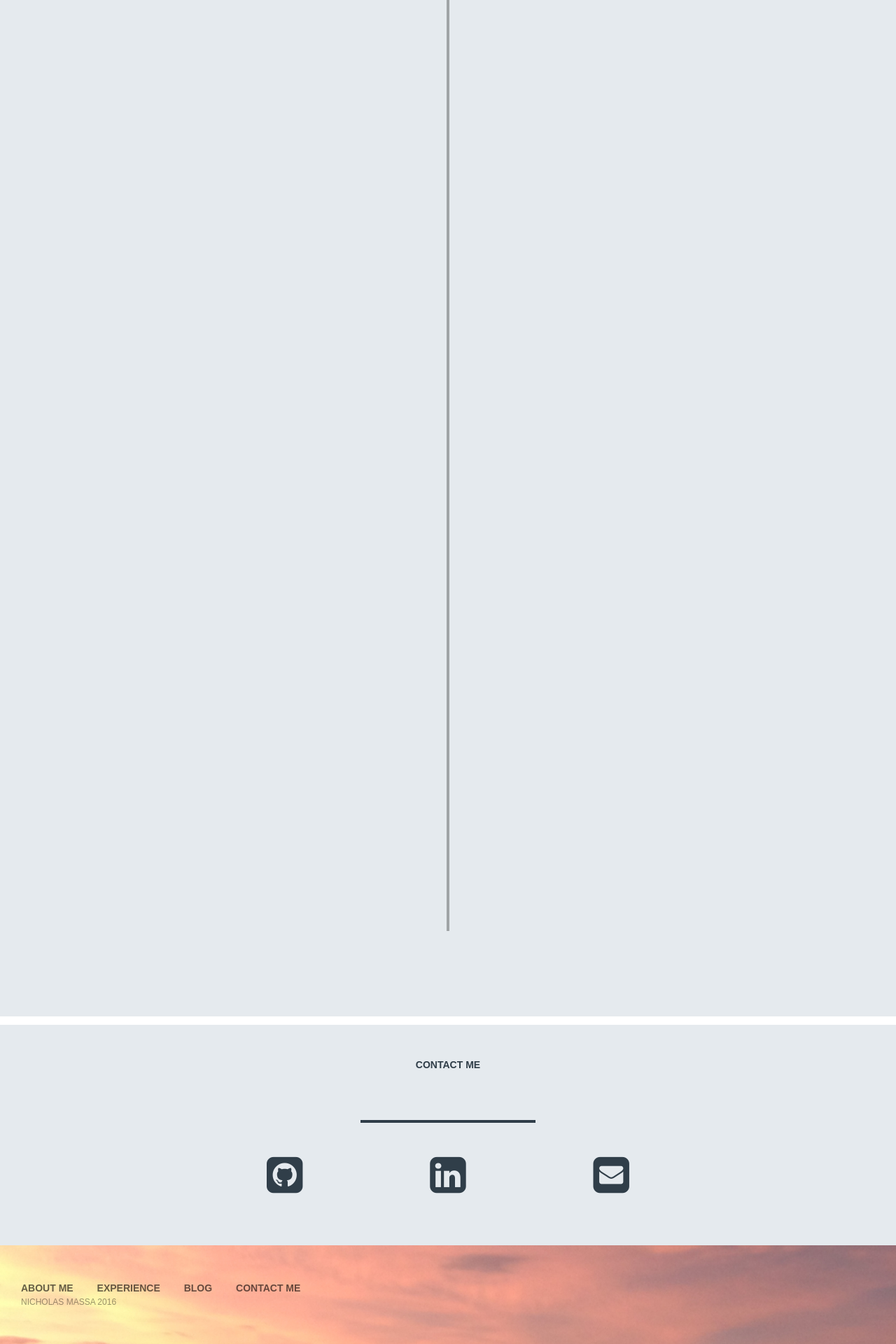
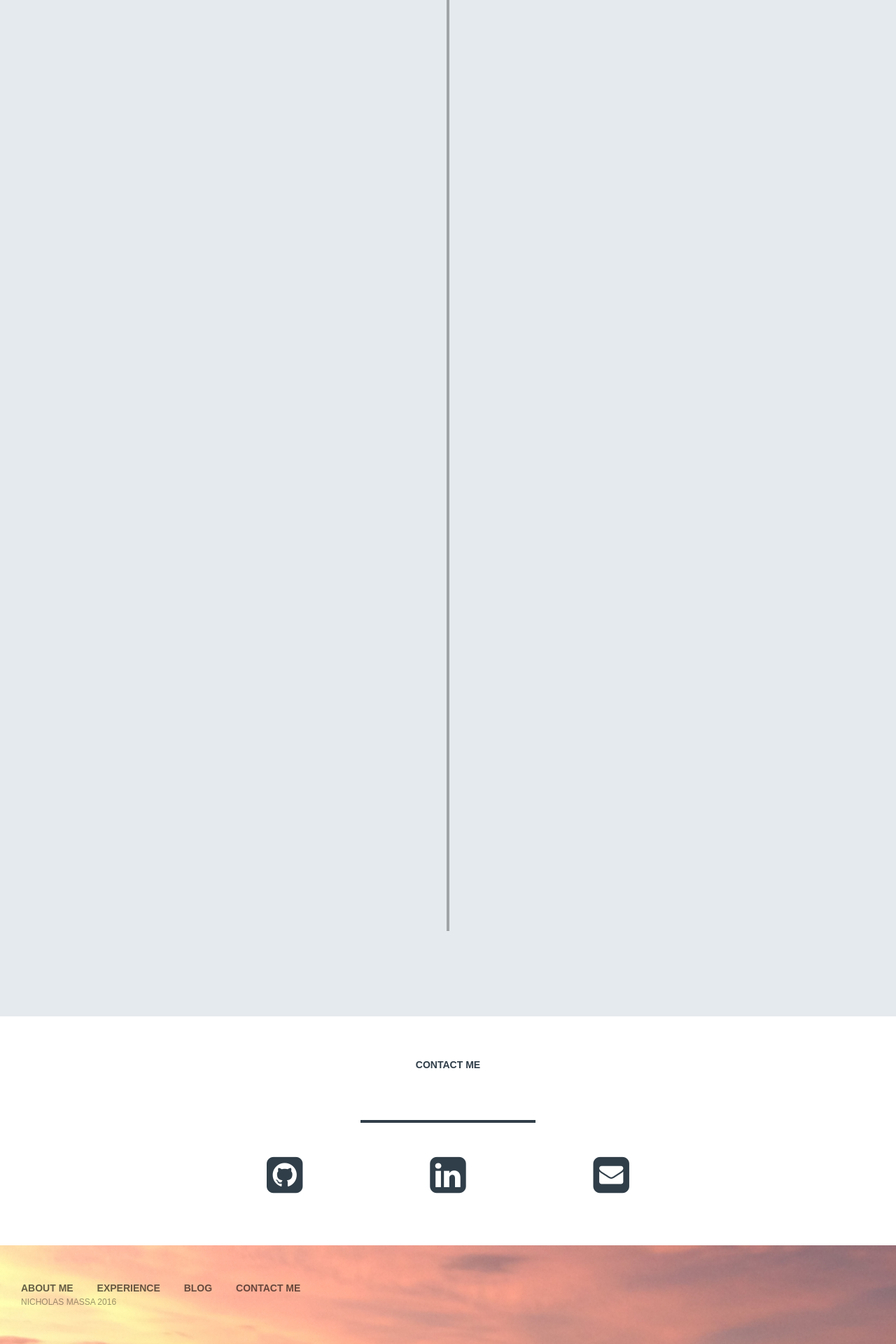
Before and after one commit to nickm221/nickmassa.com, a Jekyll site: the page built from index.html, in a window 1280 px wide. Shown: the part 2144-4064 px from the top of the page at 70% size. Built offline with Jekyll 4.4.1, drawn with Linux system fonts in a browser that asks for light colours; nearby versions of some CDN libraries; Markdown is read by kramdown in place of the engine named in the settings.

Commit message:
Update main.css

```diff
--- a/assets/css/main.css
+++ b/assets/css/main.css
@@ -857,7 +857,7 @@ footer {
   text-align: center; }
 
 .section-contact {
-  background: #e5eaee;
+  background: white;
   text-align: center;
   padding-bottom: 15px;
 }
```
